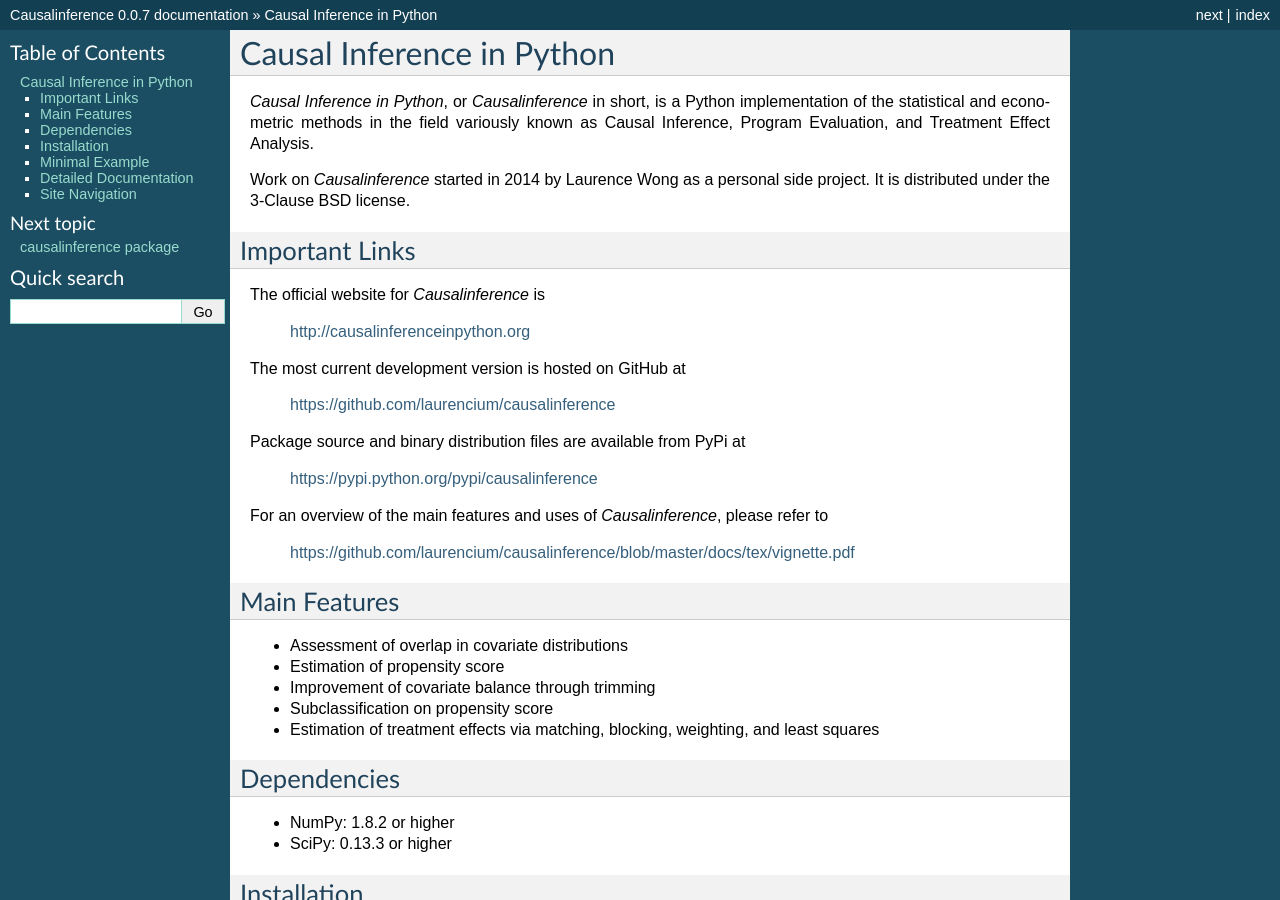
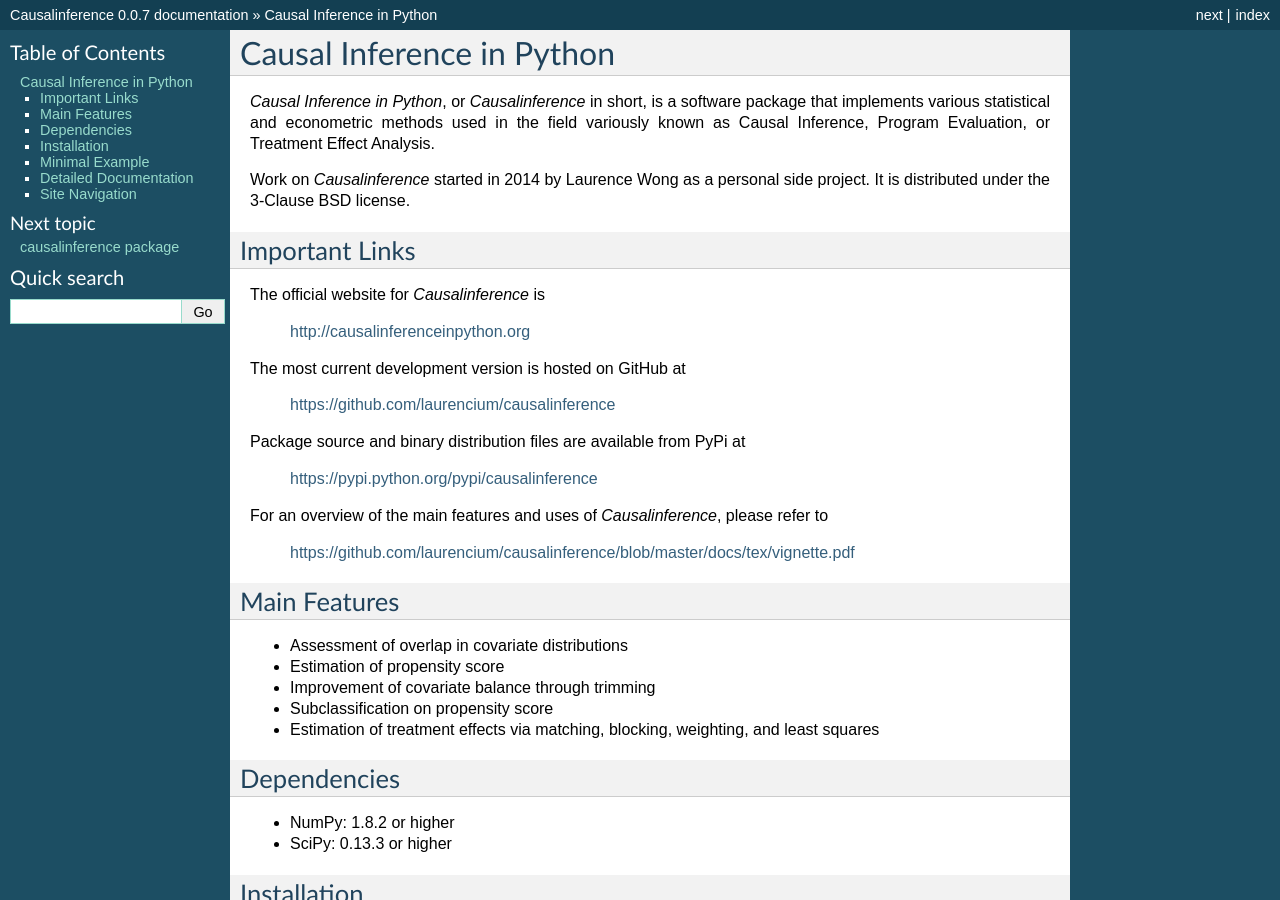
Before and after one commit to laurencium/Causalinference, a Sphinx documentation site: the page built from docs/index.rst, in a window 1280 px wide and 900 px high. Built offline with Sphinx 7.4.7, drawn with Linux system fonts in a browser that asks for light colours.

Commit message:
minor change to readme file

```diff
--- a/README.rst
+++ b/README.rst
@@ -1,7 +1,7 @@
 Causal Inference in Python
 ==========================
 
-*Causal Inference in Python*, or *Causalinference* in short, is a Python implementation of the statistical and econometric methods in the field variously known as Causal Inference, Program Evaluation, and Treatment Effect Analysis.
+*Causal Inference in Python*, or *Causalinference* in short, is a software package that implements various statistical and econometric methods used in the field variously known as Causal Inference, Program Evaluation, or Treatment Effect Analysis.
 
 Work on *Causalinference* started in 2014 by Laurence Wong as a personal side project. It is distributed under the 3-Clause BSD license.
 
--- a/docs/index.rst
+++ b/docs/index.rst
@@ -6,7 +6,7 @@
 Causal Inference in Python
 ==========================
 
-*Causal Inference in Python*, or *Causalinference* in short, is a Python implementation of the statistical and econometric methods in the field variously known as Causal Inference, Program Evaluation, and Treatment Effect Analysis.
+*Causal Inference in Python*, or *Causalinference* in short, is a software package that implements various statistical and econometric methods used in the field variously known as Causal Inference, Program Evaluation, or Treatment Effect Analysis.
 
 Work on *Causalinference* started in 2014 by Laurence Wong as a personal side project. It is distributed under the 3-Clause BSD license.
 
```
